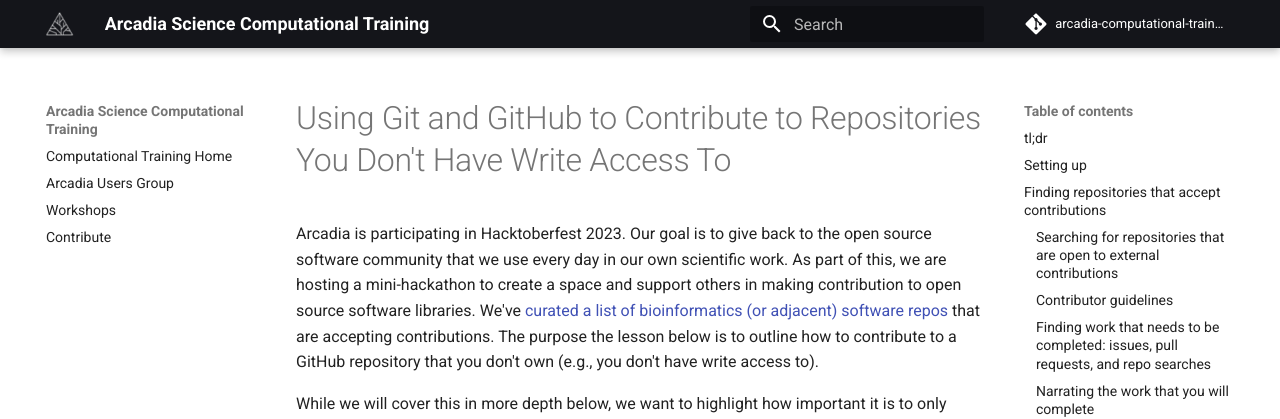
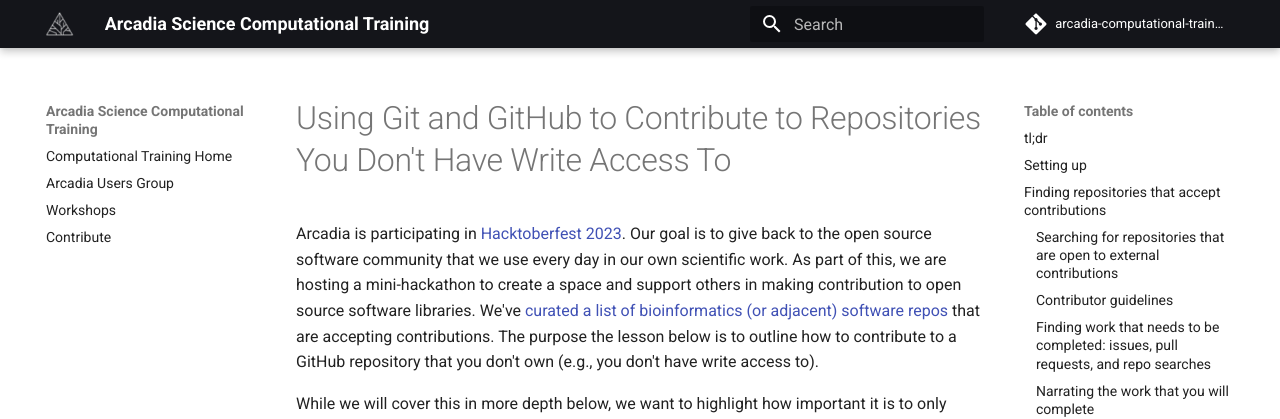
Before and after one commit to Arcadia-Science/arcadia-computational-training, an MkDocs documentation site: the page built from docs/workshops/20231006-github-hacktoberfest/lesson.md, in a window 1280 px wide and 900 px high. Shown: the top 419 px of the window. Built offline with MkDocs 1.6.1 and Material for MkDocs 9.7.7, drawn with Linux system fonts in a browser that asks for light colours; comment, search, counter and statistics services are not loaded; some of the changed lines change nothing that is shown; some of the changed text lies outside the part shown.

Commit message:
update links

```diff
--- a/docs/workshops/20231006-github-hacktoberfest/lesson.md
+++ b/docs/workshops/20231006-github-hacktoberfest/lesson.md
@@ -1,6 +1,6 @@
 # Using Git and GitHub to Contribute to Repositories You Don't Have Write Access To
 
-Arcadia is participating in Hacktoberfest 2023.
+Arcadia is participating in [Hacktoberfest 2023](https://hacktoberfest.com/).
 Our goal is to give back to the open source software community that we use every day in our own scientific work.
 As part of this, we are hosting a mini-hackathon to create a space and support others in making contribution to open source software libraries.
 We've [curated a list of bioinformatics (or adjacent) software repos](https://docs.google.com/document/d/1EjyQOwPO-Zc4aKM_mTPEFo3K97Ox3lEk-DyZxlivyVU/edit?usp=sharing) that are accepting contributions.
@@ -77,7 +77,7 @@
 ### Making changes to the code: working on a branch
 
 <center>
-![](git_branch_simple.png){ width="400" }
+![](../20220920-intro-to-git-and-github/git_branch_simple.png){ width="400" }
 </center>
 
 When you want to make changes to files in a repository, it’s best practice to do it in a **branch**.
@@ -87,7 +87,7 @@
 
 
 <center>
-![](git_branch_collab.png){ width="600" }
+![](../20220920-intro-to-git-and-github/git_branch_collab.png){ width="600" }
 </center>
 
 Branches are particularly powerful for collaborating.
```
